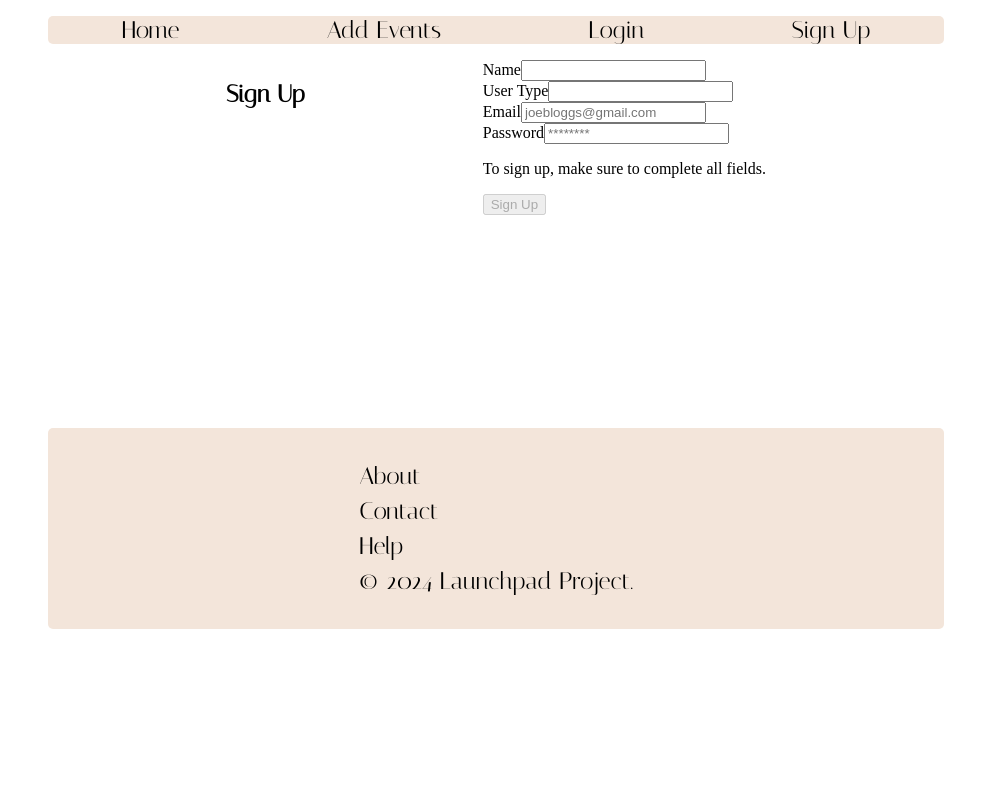
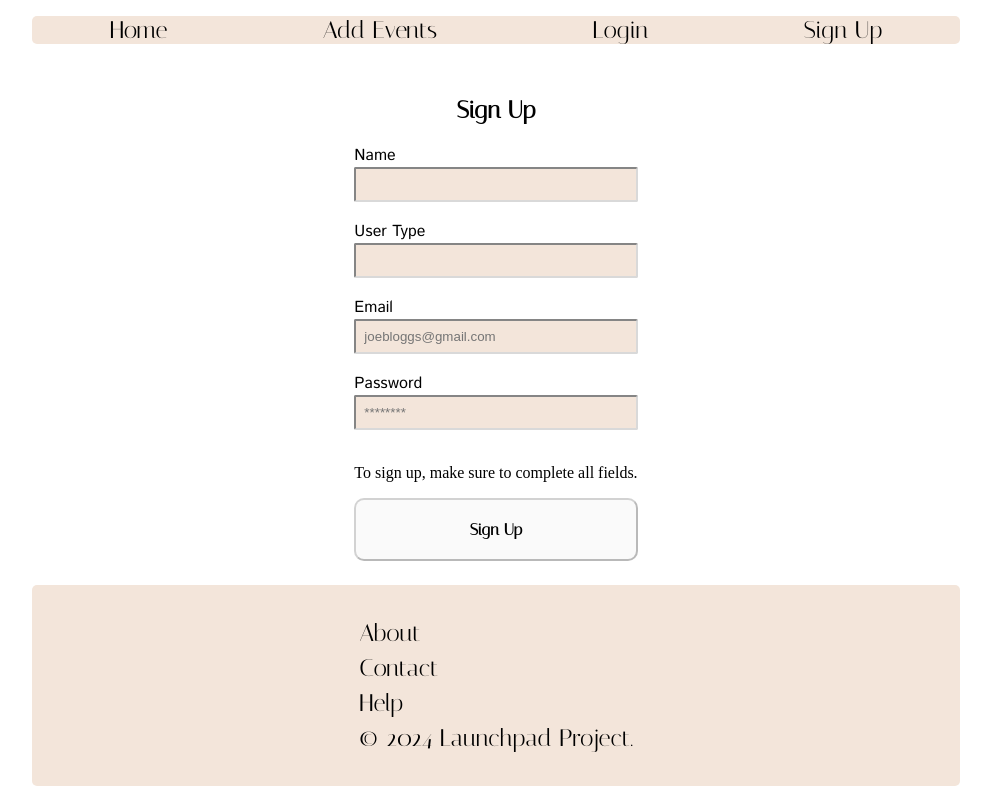
Before and after one commit to TimalkaK/launchpad-events-platform-project, a React (Create React App) app in the folder events-platform-frontend/: page /signup in a window 1280 px wide. Shown: the whole page, without its empty margins (144-1135 px from the left). Built offline with nearby package versions, Linux system fonts and the light colour scheme.

Commit message:
Feat: Added CSS to all form components and buttons

```diff
--- a/events-platform-frontend/src/App.css
+++ b/events-platform-frontend/src/App.css
@@ -43,9 +43,7 @@ body {
 }
 
 .cards__wrapper,
-.add_events,
-.login_form,
-.sign_up {
+.form_container {
   display: flex;
   justify-content: space-evenly;
   flex-wrap: wrap;
@@ -148,6 +146,66 @@ body {
   max-width: 1.875em;
 }
 
+.form_container,
+.addEvents_form,
+.login_form,
+.signup_form {
+  display: flex;
+  flex-direction: column;
+}
+
+.form_container {
+  padding: 1rem;
+  align-items: center;
+}
+
+.validation_text {
+  font-family: "IstokWeb";
+}
+
+label {
+  text-align: left;
+  padding: 1rem 0.25;
+  font-family: "IstokWeb";
+}
+
+input,
+textarea {
+  margin: 0.5 rem 0;
+  background-color: var(--beige);
+  border-color: var(--grey);
+  padding: 0.5rem;
+  border-radius: 2px;
+}
+
+button {
+  padding: 20px;
+  border-radius: 10px;
+  cursor: pointer;
+}
+
+.reserve_btn {
+  background-color: var(--beige);
+  border-color: var(--grey);
+  cursor: pointer;
+}
+
+.submit_btn :disabled {
+  background-color: var(--grey);
+}
+
+.submit_btn :hover {
+  background-color: var(--beige);
+}
+
+.submit_btn,
+.reserve_btn {
+  font-family: "Italiana";
+  font-size: 1rem;
+  color: var(--black);
+  font-weight: bold;
+}
+
 @media only screen and (max-width: 405px) {
   .header__title {
     padding-left: 1.5rem;
--- a/events-platform-frontend/src/components/addEvents/addEvents.tsx
+++ b/events-platform-frontend/src/components/addEvents/addEvents.tsx
@@ -75,9 +75,9 @@ export const AddEvents = ({ onAdd = () => {} }: FuncProps) => {
   };
 
   return (
-    <section className="add_events">
+    <section className="form_container">
       <h2 className="header__title">Add An Event</h2>
-      <form name="form" onSubmit={handleSubmit}>
+      <form className="addEvents_form" name="form" onSubmit={handleSubmit}>
         <label htmlFor="eventName">Event Name</label>
         <input
           type="text"
@@ -131,7 +131,9 @@ export const AddEvents = ({ onAdd = () => {} }: FuncProps) => {
         ></input>
         <br />
         <Validate message={showValidation} />
-        <button disabled={disableButton}>Submit</button>
+        <button className="submit_btn" disabled={disableButton}>
+          Submit
+        </button>
       </form>
       <SubmitResponse message={submitResponse} />
     </section>
--- a/events-platform-frontend/src/components/addEvents/validate.tsx
+++ b/events-platform-frontend/src/components/addEvents/validate.tsx
@@ -5,7 +5,9 @@ export interface ValidateProps {
 export const Validate: React.FC<ValidateProps> = (props) => {
   return (
     <>
-      <p style={{ color: "black" }}>{props.message}</p>
+      <p className="validation_text" style={{ color: "black" }}>
+        {props.message}
+      </p>
     </>
   );
 };
--- a/events-platform-frontend/src/components/event_card.tsx
+++ b/events-platform-frontend/src/components/event_card.tsx
@@ -160,7 +160,9 @@ const EventCard: React.FC<EventCardProps> = ({
       <p className="card__text">{description}</p>
       <p className="card__text">Time: {time}</p>
       <p className="card__text">£{price}</p>
-      <button onClick={handleReserve}>Reserve</button>
+      <button className="reserve_btn" onClick={handleReserve}>
+        Reserve
+      </button>
     </div>
   );
 };
--- a/events-platform-frontend/src/components/loginForm/login.tsx
+++ b/events-platform-frontend/src/components/loginForm/login.tsx
@@ -34,9 +34,9 @@ export const Login = () => {
   };
 
   return (
-    <section className="login_form">
+    <section className="form_container">
       <h2 className="header__title">Log In</h2>
-      <form name="form" onSubmit={handleSubmit}>
+      <form className="login_form" name="form" onSubmit={handleSubmit}>
         <label htmlFor="userEmail">Email</label>
         <input
           type="email"
@@ -58,7 +58,9 @@ export const Login = () => {
         ></input>
         <br />
         <ValidateLogin message={showValidation} />
-        <button disabled={disableButton}>Login</button>
+        <button className="submit_btn" disabled={disableButton}>
+          Login
+        </button>
       </form>
     </section>
   );
--- a/events-platform-frontend/src/components/signUpForm/signUp.tsx
+++ b/events-platform-frontend/src/components/signUpForm/signUp.tsx
@@ -45,9 +45,9 @@ export const SignUp = () => {
   };
 
   return (
-    <section className="sign_up">
+    <section className="form_container">
       <h2 className="header__title">Sign Up</h2>
-      <form name="form" onSubmit={handleSubmit}>
+      <form className="signup_form" name="form" onSubmit={handleSubmit}>
         <label htmlFor="name">Name</label>
         <input
           type="text"
@@ -87,7 +87,9 @@ export const SignUp = () => {
         ></input>
         <br />
         <ValidateSignUp message={showValidation} />
-        <button disabled={disableButton}>Sign Up</button>
+        <button className="submit_btn" disabled={disableButton}>
+          Sign Up
+        </button>
       </form>
     </section>
   );
```
